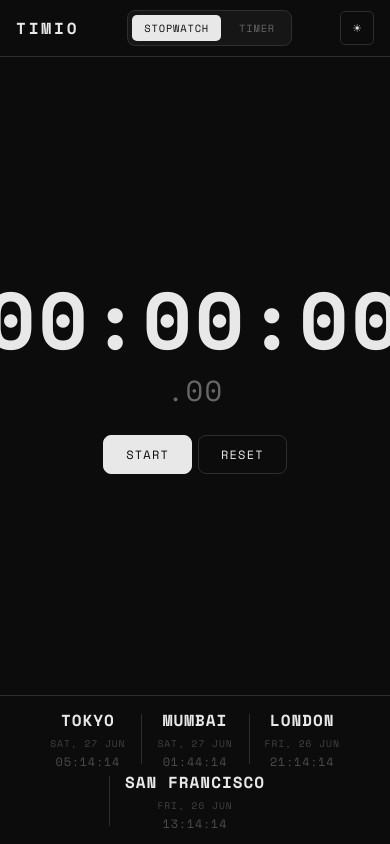
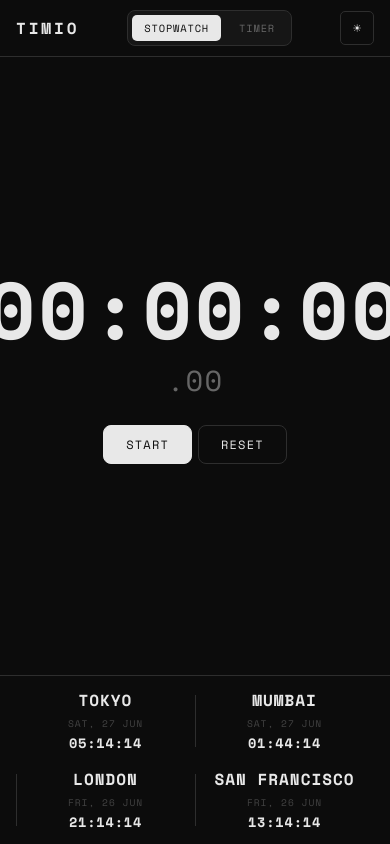
Before and after one commit to NirvanJain/Timio, a React (Vite) app: page / in a window 390 px wide. Built offline with nearby package versions, Linux system fonts and the light colour scheme.

Commit message:
update  index.css

```diff
--- a/src/index.css
+++ b/src/index.css
@@ -410,8 +410,10 @@ body {
 }
 
 .clock {
+  flex: 1 1 160px;
+  min-width: 140px;
   text-align: center;
-  padding: 0 28px;
+  padding: 0 12px;
   position: relative;
 }
 
@@ -448,13 +450,13 @@ body {
 
 .clock__time {
   font-family: var(--font);
-  font-size: 0.75rem;
-  font-weight: 400;
-  color: var(--text-muted);
+  font-size: 0.85rem;
+  font-weight: 700;
+  color: var(--text);
   font-feature-settings: "zero" 0, "tnum" 1;
   font-variant-numeric: tabular-nums;
   letter-spacing: 0.06em;
-  opacity: 0.7;
+  white-space: nowrap;
 }
 
 /* ─── Responsive ────────────────────────────────────────────── */
@@ -475,11 +477,13 @@ body {
 
   .footer {
     padding: 12px 16px;
-    gap: 0;
+    row-gap: 14px;
   }
 
   .clock {
-    padding: 0 16px;
+    flex-basis: 50%;
+    min-width: 0;
+    padding: 0 8px;
   }
 
   .control-btn {
```
